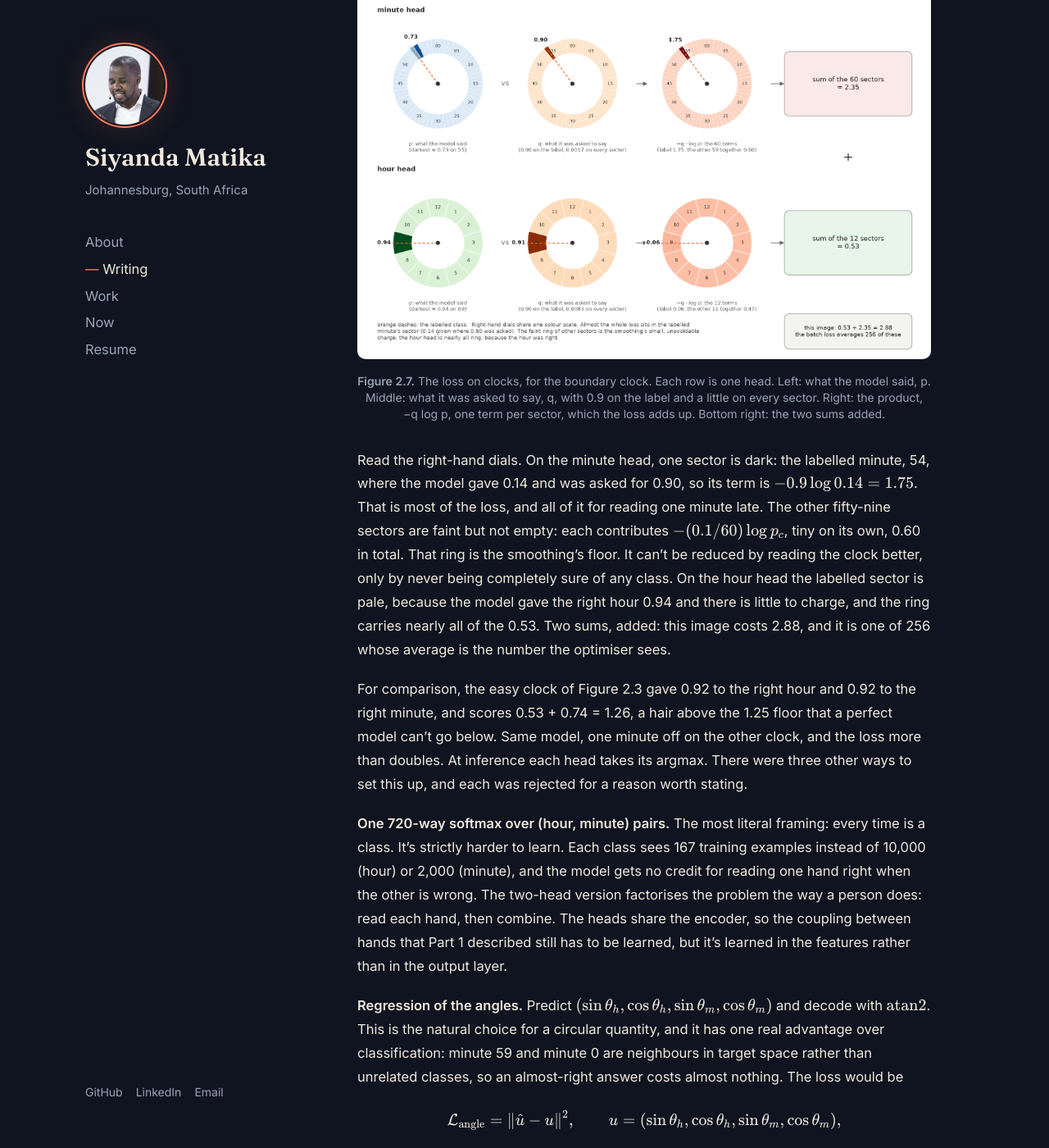
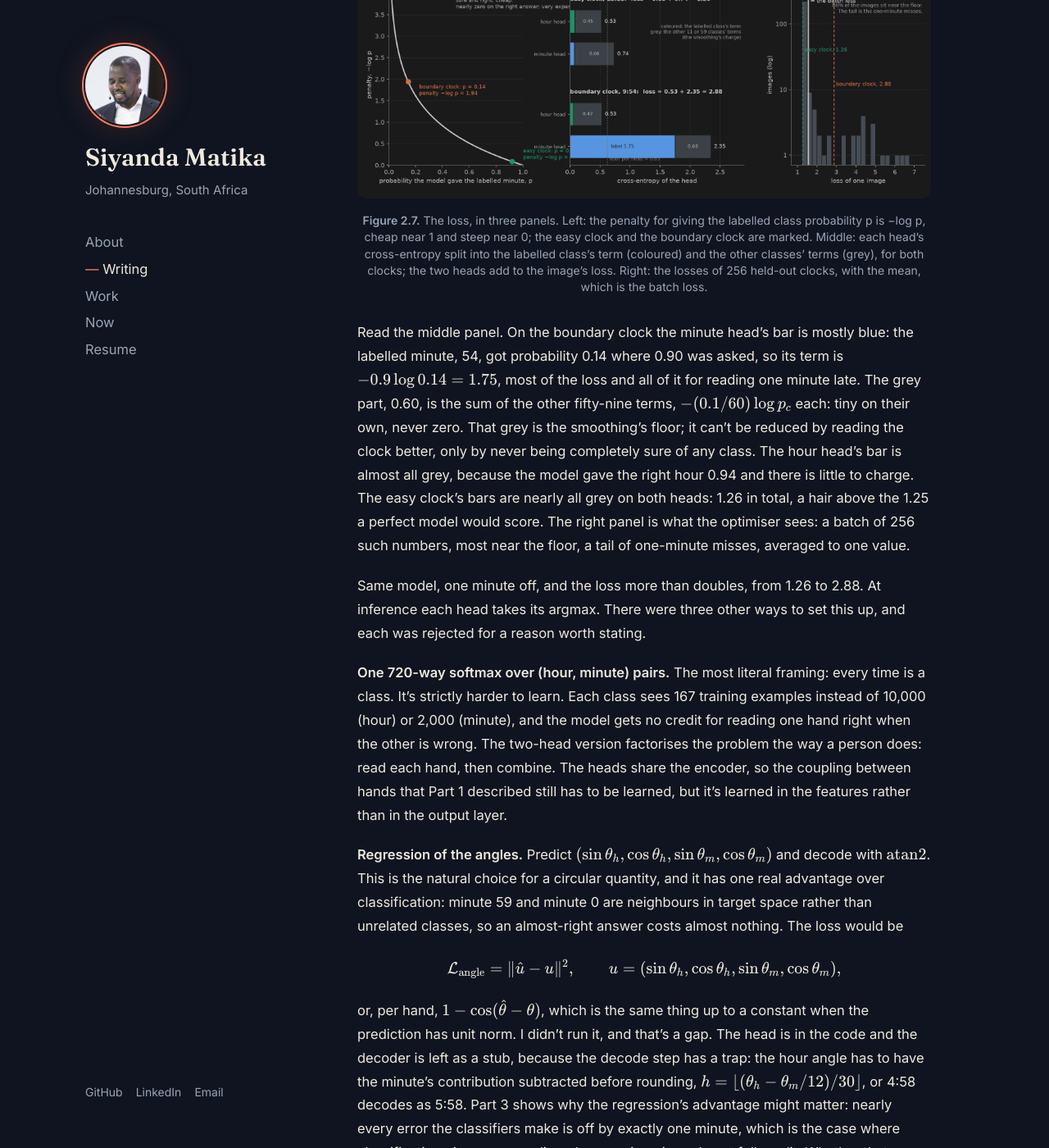
Before and after one commit to matikasiyanda/matikasiyanda.github.io, a Jekyll site: the page built from _posts/2026-09-15-clocks-part-2-models.md, in a window 1280 px wide and 1400 px high, scrolled down 9407 px. Shown: the whole window at 82% size. Built offline with Jekyll 4.4.1, drawn with Linux system fonts in a browser that asks for light colours; comment, search, counter and statistics services are not loaded.

Commit message:
Figure 2.7: penalty curve, decomposition, batch

```diff
--- a/_posts/2026-09-15-clocks-part-2-models.md
+++ b/_posts/2026-09-15-clocks-part-2-models.md
@@ -297,29 +297,28 @@ multiplied by zero); with it, every class contributes a little, and the
 model is charged for putting probability *exactly* zero anywhere. Figure
 2.7 shows the sum term by term for the boundary clock of Figure 2.3.
 
-![The loss for the boundary clock drawn on clocks: for each head, the model's probabilities as a dial, the smoothed target as a dial, and the per-class loss terms as a dial, then the two sums added](/assets/clocks/loss_terms.png){: .no-invert}
+![The loss in three panels: the penalty curve minus log p with the easy and boundary clocks marked; the decomposition of each head's cross-entropy into the labelled class's term and the rest, for both clocks; and a histogram of the losses of 256 held-out clocks with the batch mean](/assets/clocks/loss_terms.png)
 
-**Figure 2.7.** The loss on clocks, for the boundary clock. Each row is one head. Left: what the model said, p. Middle: what it was asked to say, q, with 0.9 on the label and a little on every sector. Right: the product, −q log p, one term per sector, which the loss adds up. Bottom right: the two sums added.
+**Figure 2.7.** The loss, in three panels. Left: the penalty for giving the labelled class probability p is −log p, cheap near 1 and steep near 0; the easy clock and the boundary clock are marked. Middle: each head's cross-entropy split into the labelled class's term (coloured) and the other classes' terms (grey), for both clocks; the two heads add to the image's loss. Right: the losses of 256 held-out clocks, with the mean, which is the batch loss.
 {: .figcap}
 
-Read the right-hand dials. On the minute head, one sector is dark: the
-labelled minute, 54, where the model gave 0.14 and was asked for 0.90, so
-its term is $$-0.9 \log 0.14 = 1.75$$. That is most of the loss, and all
-of it for reading one minute late. The other fifty-nine sectors are faint
-but not empty: each contributes $$-(0.1/60)\log p_c$$, tiny on its own,
-0.60 in total. That ring is the smoothing's floor. It can't be reduced by
+Read the middle panel. On the boundary clock the minute head's bar is
+mostly blue: the labelled minute, 54, got probability 0.14 where 0.90 was
+asked, so its term is $$-0.9 \log 0.14 = 1.75$$, most of the loss and all
+of it for reading one minute late. The grey part, 0.60, is the sum of the
+other fifty-nine terms, $$-(0.1/60)\log p_c$$ each: tiny on their own,
+never zero. That grey is the smoothing's floor; it can't be reduced by
 reading the clock better, only by never being completely sure of any
-class. On the hour head the labelled sector is pale, because the model
-gave the right hour 0.94 and there is little to charge, and the ring
-carries nearly all of the 0.53. Two sums, added: this image costs 2.88,
-and it is one of 256 whose average is the number the optimiser sees.
+class. The hour head's bar is almost all grey, because the model gave the
+right hour 0.94 and there is little to charge. The easy clock's bars are
+nearly all grey on both heads: 1.26 in total, a hair above the 1.25 a
+perfect model would score. The right panel is what the optimiser sees: a
+batch of 256 such numbers, most near the floor, a tail of one-minute
+misses, averaged to one value.
 
-For comparison, the easy clock of Figure 2.3 gave 0.92 to the right hour
-and 0.92 to the right minute, and scores 0.53 + 0.74 = 1.26, a hair above
-the 1.25 floor that a perfect model can't go below. Same model, one
-minute off on the other clock, and the loss more than doubles. At
-inference each head takes its argmax. There were three other ways to set
-this up, and each was rejected for a reason worth stating.
+Same model, one minute off, and the loss more than doubles, from 1.26
+to 2.88. At inference each head takes its argmax. There were three other
+ways to set this up, and each was rejected for a reason worth stating.
 
 **One 720-way softmax over (hour, minute) pairs.** The most literal
 framing: every time is a class. It's strictly harder to learn. Each class
```
Also changed, not shown: assets/clocks/loss_terms.png.
